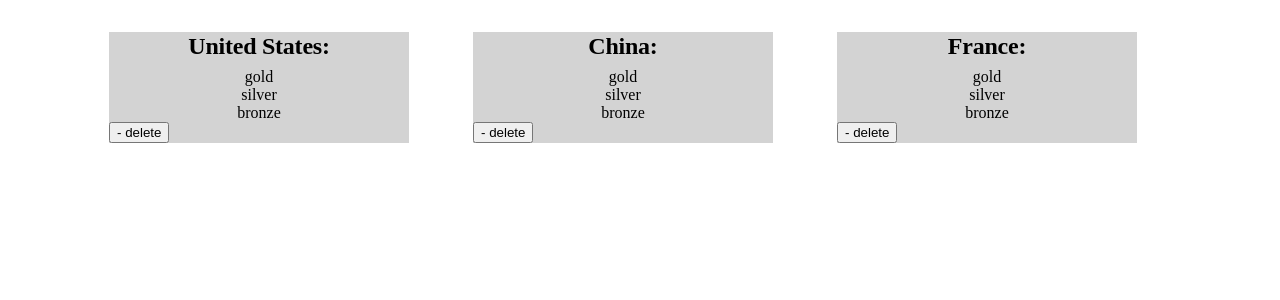
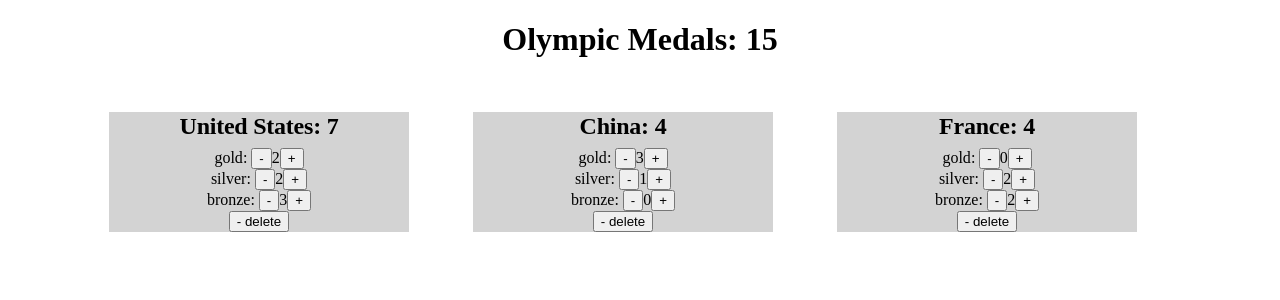
Before and after one commit to tmalasuk/medals, a React (Vite) app: page / in a window 1280 px wide. Shown: the top 300 px of the page. Built offline with nearby package versions, Linux system fonts and the light colour scheme.

Commit message:
Assignment 3

```diff
--- a/src/App.css
+++ b/src/App.css
@@ -8,8 +8,3 @@
   margin: 2rem;
   min-width: 300px;
 }
-
-button{
-  display: block;
-  margin-top: auto;
-}
--- a/src/App.jsx
+++ b/src/App.jsx
@@ -8,10 +8,11 @@ import './App.css'
 
 function App() {
   const [countries, setCountries] = useState([
-    { id: 1, name: 'United States', gold: 2 },
-    { id: 2, name: 'China', gold: 3 },
-    { id: 3, name: 'France', gold: 0 },
-  ])
+    { id: 1, name: "United States", gold: 2, silver: 2, bronze: 3 },
+    { id: 2, name: "China", gold: 3, silver: 1, bronze: 0 },
+    { id: 3, name: "France", gold: 0, silver: 2, bronze: 2 },
+  ]);
+
 
   const medals = useRef([
     { id: 1, name: "gold" },
@@ -23,12 +24,41 @@ function App() {
     setCountries(countries.filter((c) => c.id !== countryID));
   }
 
+  function decrease(countryID, medal){
+    const countriesMutable = [...countries];
+
+    const idx = countriesMutable.findIndex((c) => countryID == c.id);
+    const medalNum = countriesMutable[idx][medal] -= 1;
+
+    setCountries(countriesMutable);
+  }
+
+  function increase(countryID, medal){
+    const countriesMutable = [...countries];
+
+    const idx = countriesMutable.findIndex((c) => countryID == c.id);
+    const medalNum = countriesMutable[idx][medal] += 1;
+
+    setCountries(countriesMutable);
+  }
+
+  function allMedal(){
+    const goldCount = countries.reduce((a, b) => a + b.gold, 0);
+    const silverCount = countries.reduce((a, b) => a + b.silver, 0);
+    const bronzeCount = countries.reduce((a, b) => a + b.bronze, 0);
+
+    return goldCount + silverCount + bronzeCount;
+  }
+
 
   return (
-    <div class="countries">
-      {countries.map((country) => (
-        <Country key={country.id} id={country.id} name={country.name} gold={country.gold} onDelete={handleDelete} medals={medals.current}/>
-      ))}
+    <div>
+      <h1>Olympic Medals: {allMedal()}</h1>
+      <div className="countries">
+        {countries.map((country) => (
+          <Country key={country.id} id={country.id} name={country.name} onDelete={handleDelete} medals={medals.current} country={country} onDecrease={decrease} onIncrease={increase} />
+        ))}
+      </div>
     </div>
   )
 }
--- a/src/components/Country.jsx
+++ b/src/components/Country.jsx
@@ -3,11 +3,14 @@ import Medal from "./Medal";
 
 export default function Country(props) {
 
+    function allCountryMedal(){
+    return props.country.gold + props.country.silver + props.country.bronze;
+  }
 
-    return <div class="country">
-    <h2>{props.name}:</h2>
+    return <div className="country">
+    <h2>{props.name}: {allCountryMedal()}</h2>
     {props.medals.map((medal) => (
-        <Medal key={medal.id} medal={medal}/>
+        <Medal key={medal.id} medal={medal} country={props.country} onDecrease={props.onDecrease} onIncrease={props.onIncrease} />
       ))}
     <button onClick={()=> props.onDelete(props.id)}> - delete </button>
     </div>;
--- a/src/components/Medal.jsx
+++ b/src/components/Medal.jsx
@@ -1,5 +1,9 @@
+
+
 
 export default function Medal(props) {
 
-    return <p>{props.medal.name}</p>
+    return <div className="medaldiv">
+    <p>{props.medal.name}: <button onClick={()=> props.onDecrease(props.country.id, props.medal.name)}>-</button>{props.country[props.medal.name]}<button onClick={()=> props.onIncrease(props.country.id, props.medal.name)}>+</button></p>
+    </div>;
 }
```
